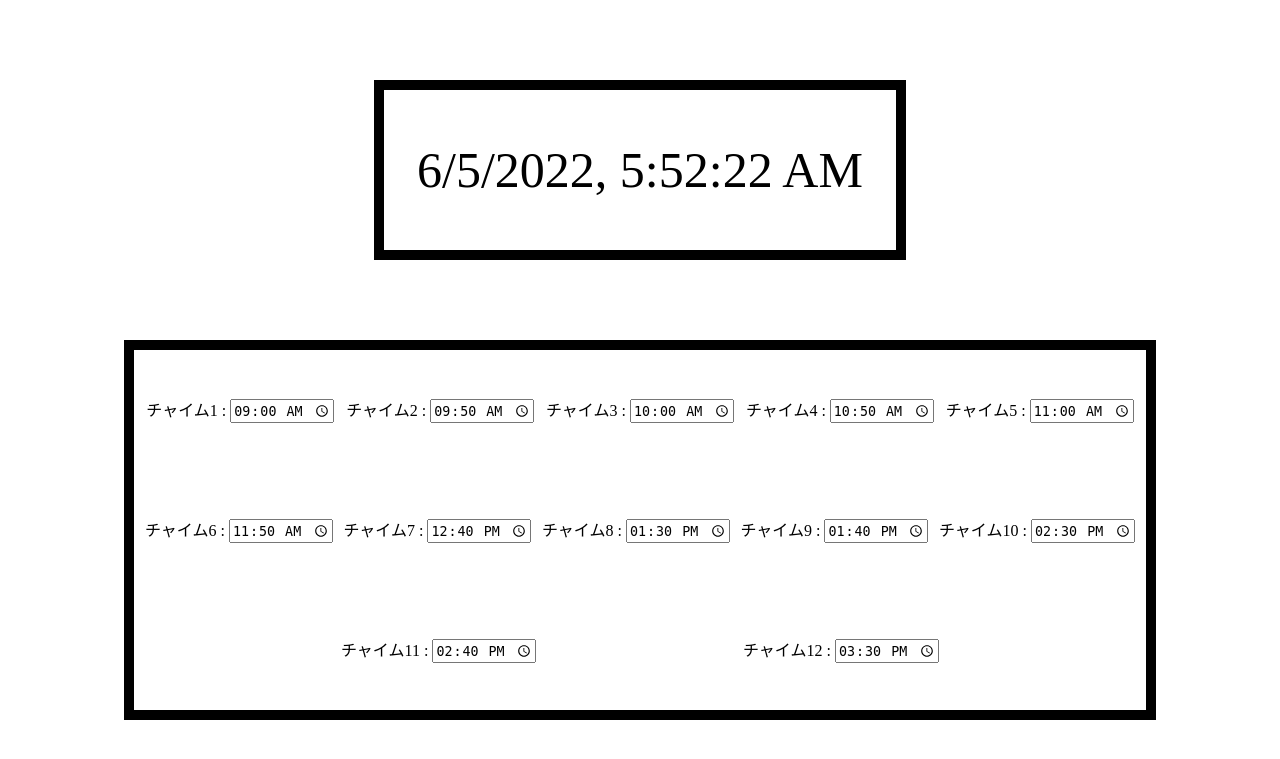
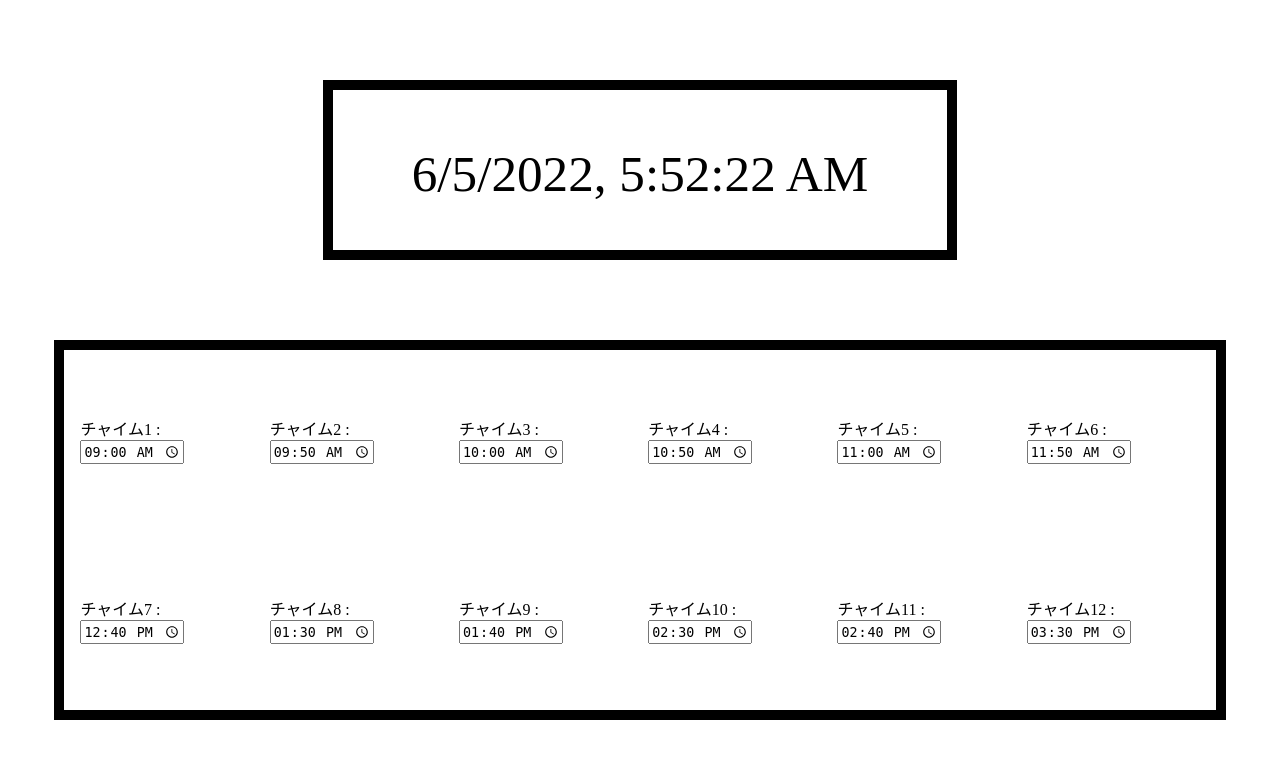
Before and after one commit to kazzz1229/my-portfolio, a PHP site: page / in a window 1280 px wide. Shown: the top 759 px of the page. Run offline with PHP 8.4, Linux system fonts and the light colour scheme.

Commit message:
READMEを作成。バージョン１完成。

```diff
--- a/chime/css/style.css
+++ b/chime/css/style.css
@@ -3,17 +3,17 @@
     align-items: center;
     justify-content: center;
     height: 40vh;
-    width: 50vw;
-    margin: 10px auto 10px;
+    width: 60vw;
+    margin: 10px auto;
 }
 
 #clock{
     height: 50%;
     width: 80%;
     text-align: center;
-    line-height: 20vh;
+    line-height: 21vh;
     border: solid 10px rgb(0, 0, 0);
-    font-size: 50px;
+    font-size: 3.2em;
 }
 
 .chime-container{
@@ -22,11 +22,16 @@
     flex-wrap: wrap;
     justify-content: space-evenly;
     height: 45vh;
-    width: 79vw;
+    width: 90vw;
     margin: 0 auto;
     border: solid 10px rgb(0, 0, 0);
 }
 
 .chime{
     align-self: center;
+    width: 15%;
 }
+
+/* input[id^="chime"]{
+    font-weight: bold;
+} */
--- a/chime/index.html
+++ b/chime/index.html
@@ -9,7 +9,7 @@
 </head>
 <body>
     <div class="clock-container">
-        <div id="clock"></div>
+        <span id="clock"></span>
     </div>
 
     <div class="chime-container">
--- a/chime/js/app.js
+++ b/chime/js/app.js
@@ -13,6 +13,7 @@ setInterval("showClock()", 100);  //0.1秒毎に showClock()を実行
 //***** 時計 *****//
 
 //***** チャイム *****//
+//現在時刻を inputタグと同じ形式で取得
 function getCurrentTime(){
     let now = new Date();
     let hour = now.getHours().toString().padStart(2, '0');  //例） 1を01にする
@@ -23,6 +24,7 @@ function getCurrentTime(){
 }
 setInterval("getCurrentTime()", 100);
 
+//設定時刻と現在時刻が一致したらチャイムを鳴らす
 function compareTime(chimeTime, chimeID){
     if(chimeTime == getCurrentTime()){
         let audioElem = new Audio('audio/Japanese_School_Bell02-02(Slow-Mid).mp3');  //このJSを読み込んでいるHTMLから見たパス
```
Also changed, not shown: chime/README.md (added), 1 other file.
